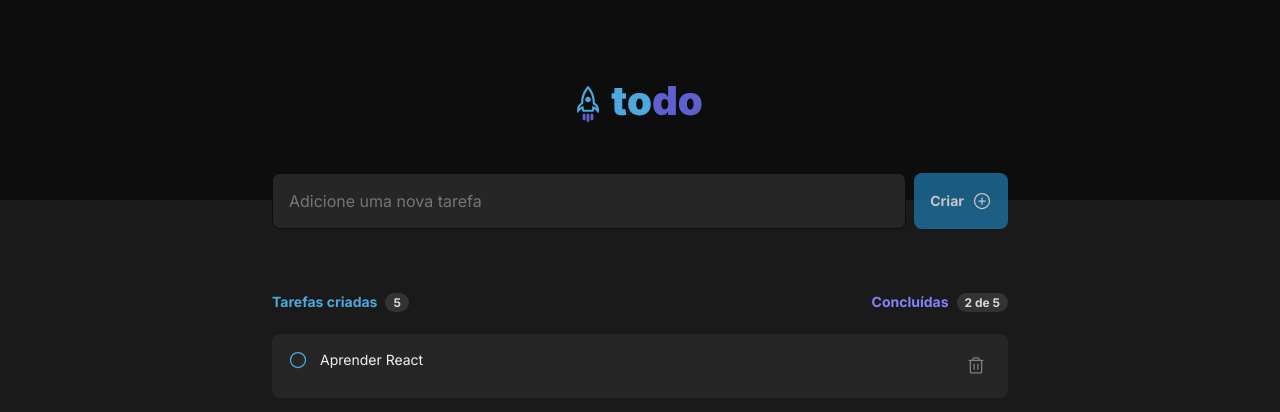
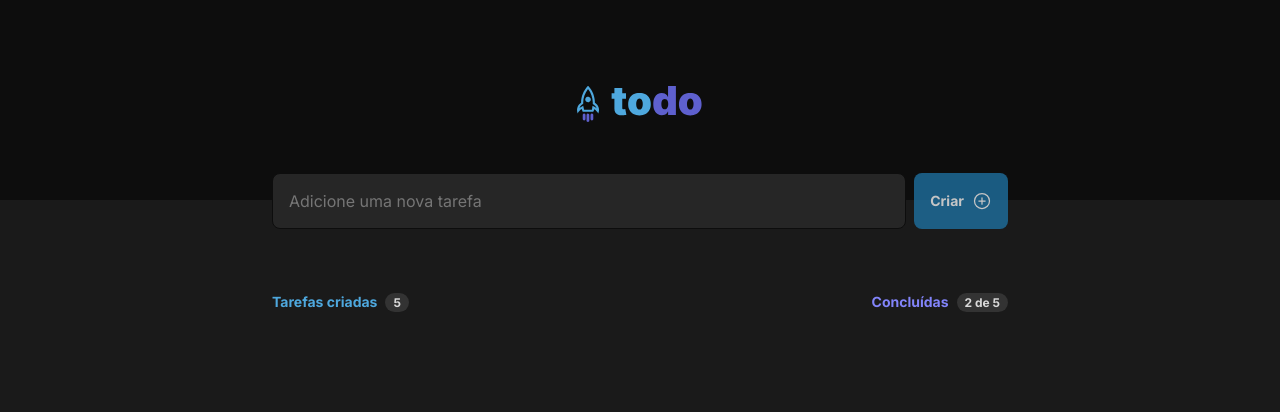
Before and after one commit to PetersonMunuera/todo-ignite, a React (Vite) app: page / in a window 1280 px wide. Shown: the top 412 px of the page. Built offline with nearby package versions, Linux system fonts and the light colour scheme.

Commit message:
feat: add new task to list

```diff
--- a/src/App.tsx
+++ b/src/App.tsx
@@ -1,3 +1,5 @@
+import { useState } from 'react'
+
 import { Header } from './components/Header'
 import { AddTask } from './components/AddTask'
 import { TasksList } from './components/TasksList'
@@ -5,11 +7,20 @@ import { TasksList } from './components/TasksList'
 import './global.css'
 
 function App() {
+  const [tasks, setTasks] = useState<string[]>([])
+
+  function addTask(task: string) {
+    const newTasks = [...tasks]
+    newTasks.push(task)
+
+    setTasks(newTasks)
+  }
+
   return (
     <>
       <Header />
-      <AddTask />
-      <TasksList />
+      <AddTask onAddTask={addTask} />
+      <TasksList tasks={tasks} />
     </>
   )
 }
--- a/src/components/AddTask.tsx
+++ b/src/components/AddTask.tsx
@@ -3,7 +3,11 @@ import { useState, ChangeEvent, FormEvent } from 'react'
 import { PlusCircle } from '@phosphor-icons/react'
 import styles from './AddTask.module.css'
 
-export function AddTask() {
+interface AddTaskProps {
+  onAddTask: (task: string) => void
+}
+
+export function AddTask({ onAddTask }: AddTaskProps) {
   const [taskInput, setTaskInput] = useState("")
 
   function handleTaskInput(event: ChangeEvent<HTMLInputElement>) {
@@ -16,7 +20,7 @@ export function AddTask() {
 
     if (!taskInput) return
 
-    console.log(`Adicionando a tarefa ${taskInput} na lista de tarefas`)
+    onAddTask(taskInput)
 
     setTaskInput("")
   }
--- a/src/components/TasksList.tsx
+++ b/src/components/TasksList.tsx
@@ -2,7 +2,11 @@ import { Circle, Trash } from '@phosphor-icons/react'
 
 import styles from './TasksList.module.css'
 
-export function TasksList() {
+interface TasksListProps {
+  tasks: Array<string>
+}
+
+export function TasksList({ tasks }: TasksListProps) {
   return (
     <main className={styles.container}>
       <header className={styles.header}>
@@ -18,13 +22,17 @@ export function TasksList() {
       </header>
 
       <ul className={styles.list}>
-        <li className={styles.taskItem}>
-          <Circle size={20} color='#4EA8DE' />
-          <span>Aprender React</span>
-          <button className={styles.removeButton}>
-            <Trash size={20} />
-          </button>
-        </li>
+        {tasks.map(task => {
+          return (
+            <li key={task} className={styles.taskItem}>
+              <Circle size={20} color='#4EA8DE' />
+              <span>{task}</span>
+              <button className={styles.removeButton}>
+                <Trash size={20} />
+              </button>
+            </li>
+          )
+        })}
       </ul>
     </main>
   )
```
